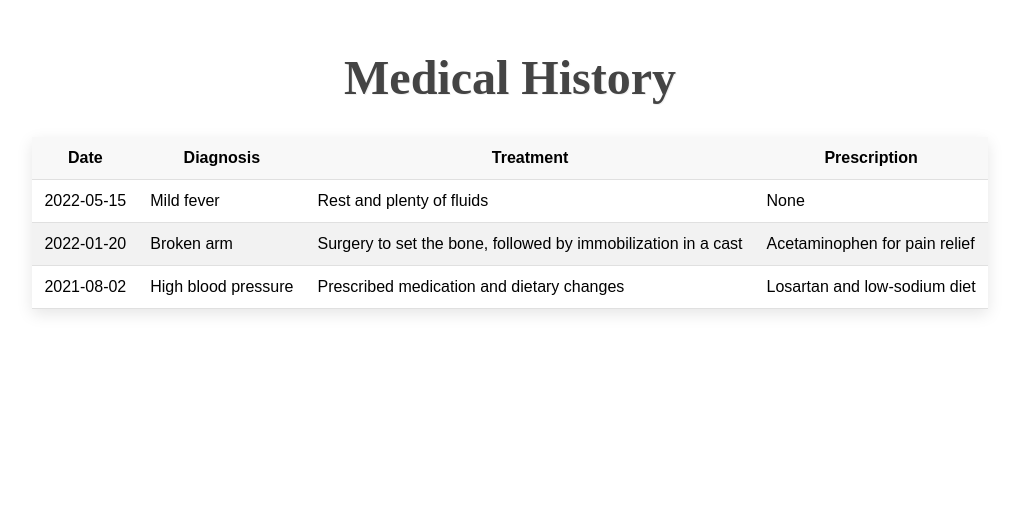
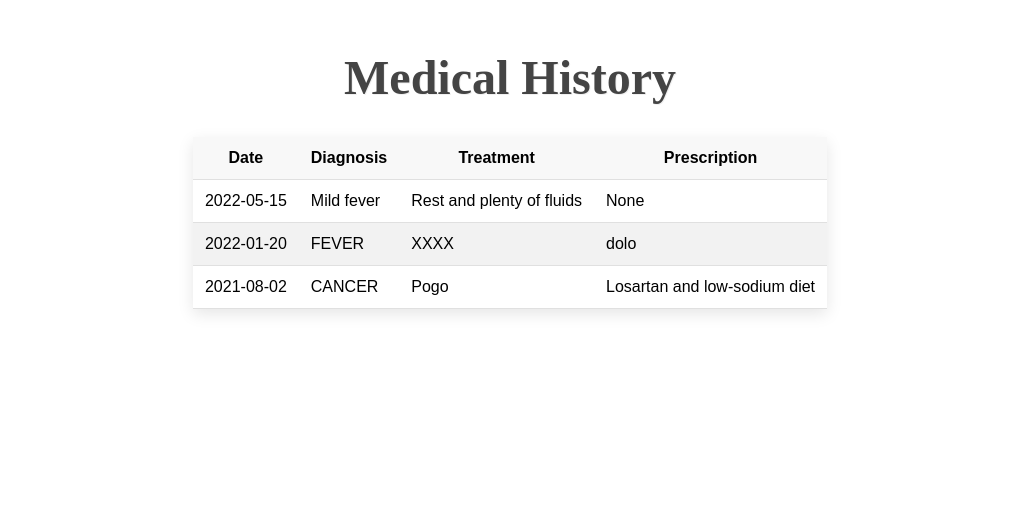
Before and after one commit to projectumc/umc1, a Flask app: page /userhistory in a window 1280 px wide; the page is wider, and only the part inside the window is pictured. Shown: the top 513 px of that part, without its empty margins (130-1149 px from the left). Run offline with Flask 3, Linux system fonts and the light colour scheme.

Commit message:
Add files via upload

```diff
--- a/UCM_8_Apr/app.py
+++ b/UCM_8_Apr/app.py
@@ -6,6 +6,7 @@ import cv2
 import pyzbar.pyzbar as pyzbar
 import qrcode
 from io import BytesIO
+import os
 # using those forms created here in our application
 
 
@@ -140,6 +141,12 @@ def log():
 
 @app.route('/dashboardUser/<username>', methods=['GET', 'POST'])
 def dashboard(username):
+
+    if request.method == 'POST':
+        if 'click' in request.form:
+             return redirect('/qrgenerate/{}'.format(username))
+
+
     with open('nameListUser.csv', 'r', newline='') as file:
         reader = csv.reader(file)
 
@@ -153,7 +160,10 @@ def dashboard(username):
                 phone = row[9]
                 aadhaar = row[8]
 
-    return render_template("dashboardUser.html", username=username, firstname=firstname, lastname=lastname, location=location, dateofbirth=dateofbirth, email=email, phone=phone, aadhaar=aadhaar)
+
+
+
+    return render_template("dashboardUser.html",username=username, firstname=firstname, lastname=lastname, location=location, dateofbirth=dateofbirth, email=email, phone=phone, aadhaar=aadhaar)
 
 
 @app.route('/dashboardDoc/<username>', methods=['GET', 'POST'])
@@ -171,6 +181,8 @@ def dashboarddoc(username):
                 aadhaar = row[8]
 
 
+
+
     return render_template("dashboardDoc.html", username=username, firstname=firstname, lastname=lastname, location=location, dateofbirth=dateofbirth, email=email, phone=phone, aadhaar=aadhaar)
 
 
@@ -184,20 +196,10 @@ def userhistory():
     return render_template("historyUser.html")
 
 
-
 @app.route('/scan')
 def scan():
     global camera
     camera = cv2.VideoCapture(0)
-
-@app.route('/scanner', methods=['GET', 'POST'])
-def scan1():
-    #cap = cv2.VideoCapture(0)
-    cap = cv2.VideoCapture(0, cv2.CAP_DSHOW)
-
-# Keep track of detected QR codes
-    detected_qr_codes = set()
-
 
     while True:
         success, frame = camera.read()  # read the camera frame
@@ -222,18 +224,26 @@ def scan1():
     return render_template("historyUser.html")
 
 
-@app.route('/qrgenerate', methods=['GET', 'POST'])
-def gen():
-    return render_template("qrgenerate.html")
+@app.route('/qrgenerate/<username>', methods=['GET', 'POST'])
+def gen(username):
+    uid = ""
+    with open('nameListUser.csv', 'r', newline='') as file:
+        reader = csv.reader(file)
+        for row in reader:
+            if row[1] == username:
+               uid = row[10]
+
+    qr = qrcode.QRCode(version=1, box_size=10, border=5)
+    qr.add_data(uid)
+    qr.make(fit=True)
+    img = qr.make_image(fill_color="black", back_color="white")
+    img.save(r'C:\Users\Aamir\Desktop\UCM_8_Apr\static\qrcodes\{}.jpg'.format(uid))
+
+
+    return render_template("qrgenerate.html",username = username ,uid = uid,img = img)
 
 
 
-
-
-    # Release the camera and close the window
-    cap.release()
-    cv2.destroyAllWindows()
-    return render_template("qrscanner.html", data=data)
 
 
 
--- a/UCM_8_Apr/templates/historyUser.html
+++ b/UCM_8_Apr/templates/historyUser.html
@@ -29,14 +29,14 @@
         </tr>
         <tr>
           <td>2022-01-20</td>
-          <td>Broken arm</td>
-          <td>Surgery to set the bone, followed by immobilization in a cast</td>
-          <td>Acetaminophen for pain relief</td>
+          <td>FEVER</td>
+          <td>XXXX</td>
+          <td>dolo</td>
         </tr>
         <tr>
           <td>2021-08-02</td>
-          <td>High blood pressure</td>
-          <td>Prescribed medication and dietary changes</td>
+          <td>CANCER</td>
+          <td>Pogo </td>
           <td>Losartan and low-sodium diet</td>
         </tr>
       </tbody>
--- a/UCM_8_Apr/templates/qrgenerate.html
+++ b/UCM_8_Apr/templates/qrgenerate.html
@@ -7,8 +7,9 @@
     <title>Document</title>
 </head>
 <body>
-
-    <h1>this page shows qr</h1>
+    <div style="border: 1px solid black; width: 300px; height: 300px; text-align: center;">
+        <img src='qrcodes/34fgrgrgrr.jpg' alt="description of your image" style="max-width: 100%; max-height: 100%; display: inline-block; margin: auto;">
+    </div>
 
 </body>
 </html>
```
Also changed, not shown: UCM_8_Apr/nameListUser.csv (+5 -3 lines), UCM_8_Apr/templates/dashboardUser.html (+4 -4 lines).
